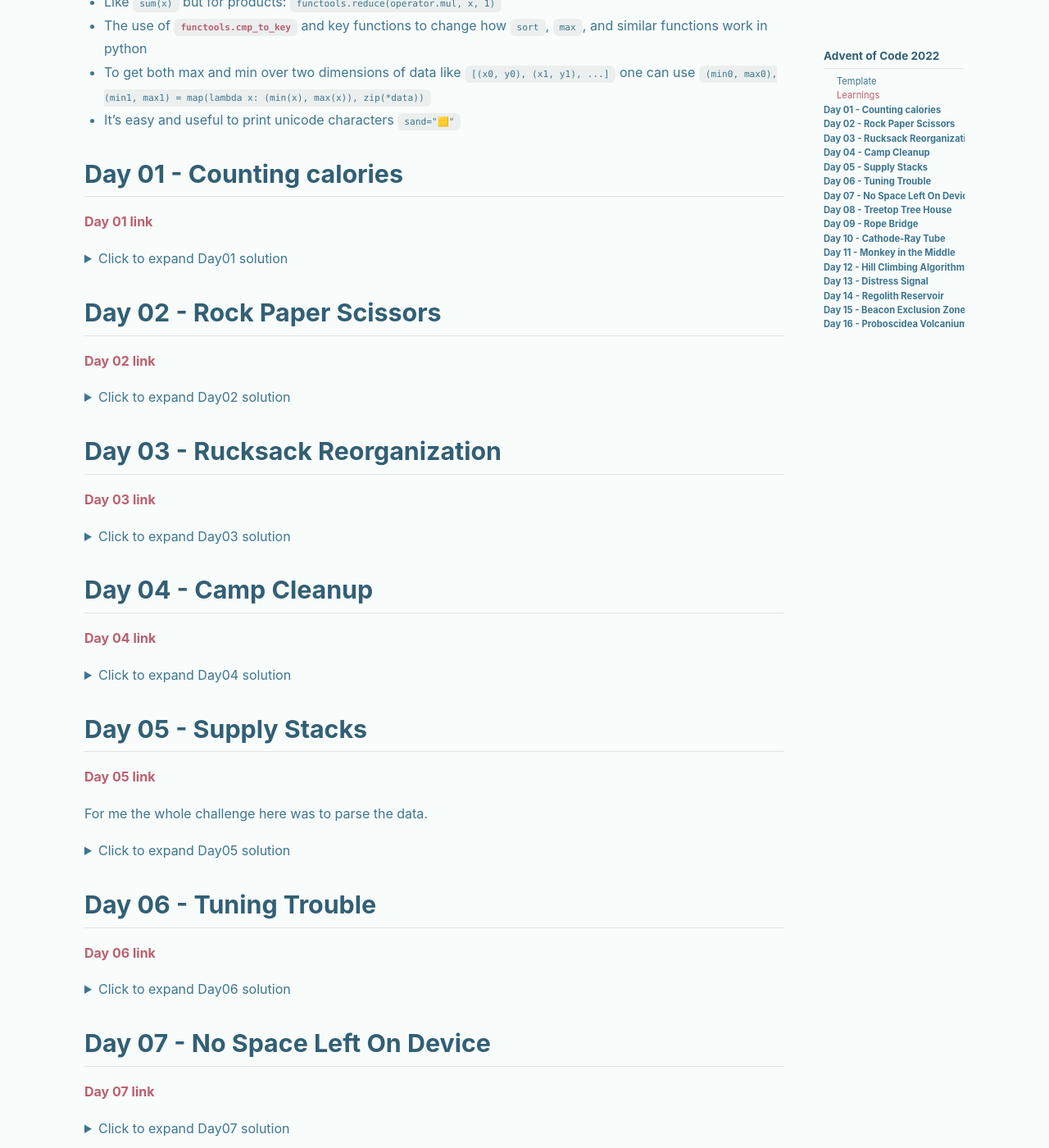
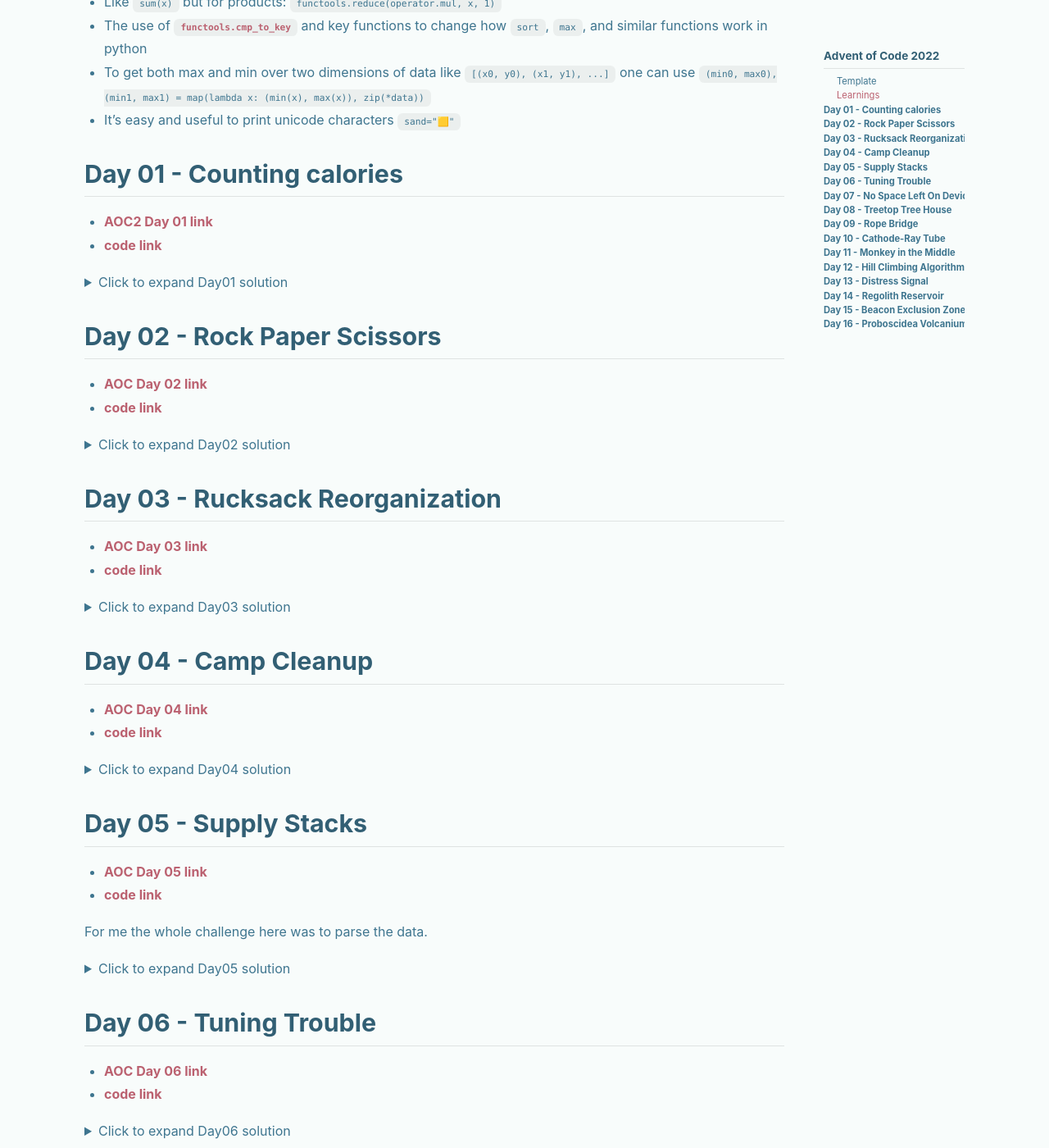
Before and after one commit to thomasburgess/thomasburgess.github.io, a Jekyll site: the page built from _posts/2022-12-01-aoc22.md, in a window 1280 px wide and 1400 px high, scrolled down 1499 px. Shown: the whole window at 82% size. Built offline with Jekyll 4.4.1, drawn with Linux system fonts in a browser that asks for light colours; nearby versions of some CDN libraries; comment, search, counter and statistics services are not loaded; some of the changed text lies outside the part shown.

Commit message:
aoc2022: fixed git links

````diff
--- a/_posts/2022-12-01-aoc22.md
+++ b/_posts/2022-12-01-aoc22.md
@@ -77,7 +77,8 @@ I learned a few useful things on these challenges so far:
 
 ## Day 01 - Counting calories
 
-[Day 01 link](https://adventofcode.com/2022/day/1)
+* [AOC2 Day 01 link](https://adventofcode.com/2022/day/1)
+* [code link](https://github.com/thomasburgess/advent2022/blob/main/day01.py)
 
 {% details Click to expand Day01 solution %}
 
@@ -139,7 +140,8 @@ sum(sorted(read_sums("day01_input.txt"))[-3:])
 
 ## Day 02 - Rock Paper Scissors
 
-[Day 02 link](https://adventofcode.com/2022/day/2)
+* [AOC Day 02 link](https://adventofcode.com/2022/day/2)
+* [code link](https://github.com/thomasburgess/advent2022/blob/main/day02.py)
 
 {% details Click to expand Day02 solution %}
 
@@ -206,7 +208,8 @@ def part2(strats: list[int]) -> int:
 
 ## Day 03 - Rucksack Reorganization
 
-[Day 03 link](https://adventofcode.com/2022/day/3)
+* [AOC Day 03 link](https://adventofcode.com/2022/day/3)
+* [code link](https://github.com/thomasburgess/advent2022/blob/main/day03.py)
 
 {% details Click to expand Day03 solution %}
 
@@ -275,7 +278,8 @@ def part2(sacks: list[list[int]]) -> int:
 
 ## Day 04 - Camp Cleanup
 
-[Day 04 link](https://adventofcode.com/2022/day/4)
+* [AOC Day 04 link](https://adventofcode.com/2022/day/4)
+* [code link](https://github.com/thomasburgess/advent2022/blob/main/day04.py)
 
 {% details Click to expand Day04 solution %}
 
@@ -339,7 +343,8 @@ def count_overlaps(pairs: list[list[int]]) -> int:
 
 ## Day 05 - Supply Stacks
 
-[Day 05 link](https://adventofcode.com/2022/day/5)
+* [AOC Day 05 link](https://adventofcode.com/2022/day/5)
+* [code link](https://github.com/thomasburgess/advent2022/blob/main/day05.py)
 
 For me the whole challenge here was to parse the data.
 
@@ -411,7 +416,8 @@ This is solved with the same `apply_moves` function with `reverse=False`.
 
 ## Day 06 - Tuning Trouble
 
-[Day 06 link](https://adventofcode.com/2022/day/6)
+* [AOC Day 06 link](https://adventofcode.com/2022/day/6)
+* [code link](https://github.com/thomasburgess/advent2022/blob/main/day06.py)
 
 {% details Click to expand Day06 solution %}
 
@@ -446,7 +452,8 @@ Plugging in `n=4` into this gives the correct solution for part 1, and part 2 li
 
 ## Day 07 - No Space Left On Device
 
-[Day 07 link](https://adventofcode.com/2022/day/7)
+* [AOC Day 07 link](https://adventofcode.com/2022/day/7)
+* [code link](https://github.com/thomasburgess/advent2022/blob/main/day07.py)
 
 {% details Click to expand Day07 solution %}
 
@@ -545,7 +552,8 @@ def part2(data: dict, total=70000000, req=30000000) -> int:
 
 ## Day 08 - Treetop Tree House
 
-[Day 08 link](https://adventofcode.com/2022/day/8)
+* [AOC Day 08 link](https://adventofcode.com/2022/day/8)
+* [code link](https://github.com/thomasburgess/advent2022/blob/main/day08.py)
 
 {% details Click to expand Day08 solution %}
 
@@ -650,7 +658,8 @@ def scenic(data: tuple[tuple[int]]) -> int:
 
 ## Day 09 - Rope Bridge
 
-[Day 09 link](https://adventofcode.com/2022/day/9)
+* [AOC Day 09 link](https://adventofcode.com/2022/day/9)
+* [code link](https://github.com/thomasburgess/advent2022/blob/main/day09.py)
 
 {% details Click to expand Day09 solution %}
 
@@ -759,7 +768,8 @@ The printer gives this expected output for the tail visits for the longer exampl
 
 ## Day 10 - Cathode-Ray Tube
 
-[Day 10 link](https://adventofcode.com/2022/day/10)
+* [AOC Day 10 link](https://adventofcode.com/2022/day/10)
+* [code link](https://github.com/thomasburgess/advent2022/blob/main/day10.py)
 
 {% details Click to expand Day10 solution %}
 
@@ -851,7 +861,8 @@ and for my input:
 
 ## Day 11 - Monkey in the Middle
 
-[Day 11 link](https://adventofcode.com/2022/day/11)
+* [AOC Day 11 link](https://adventofcode.com/2022/day/11)
+* [code link](https://github.com/thomasburgess/advent2022/blob/main/day11.py)
 
 {% details Click to expand Day11 solution %}
 
@@ -954,7 +965,8 @@ print("Part 2:", monkey_biz(monkeys))
 
 ## Day 12 - Hill Climbing Algorithm
 
-[Day 12 link](https://adventofcode.com/2022/day/12)
+* [AOC Day 12 link](https://adventofcode.com/2022/day/12)
+* [code link](https://github.com/thomasburgess/advent2022/blob/main/day12.py)
 
 This was easily my favourite entry so far!
 
@@ -1081,7 +1093,8 @@ This is what the solution looks like:
 
 ## Day 13 - Distress Signal
 
-[Day 13 link](https://adventofcode.com/2022/day/13)
+* [AOC Day 13 link](https://adventofcode.com/2022/day/13)
+* [code link](https://github.com/thomasburgess/advent2022/blob/main/day13.py)
 
 {% details Click to expand Day13 solution %}
 
@@ -1160,7 +1173,8 @@ Somehow my comparator only works in negative, but it does work :)
 
 ## Day 14 - Regolith Reservoir
 
-[Day 14 link](https://adventofcode.com/2022/day/14)
+* [AOC Day 14 link](https://adventofcode.com/2022/day/14)
+* [code link](https://github.com/thomasburgess/advent2022/blob/main/day14.py)
 
 {% details Click to expand Day14 solution %}
 
@@ -1296,7 +1310,8 @@ which gives this output for part 2 (using fancy box characters):
 
 ## Day 15 - Beacon Exclusion Zone
 
-[Day 15 link](https://adventofcode.com/2022/day/15)
+* [AOC Day 15 link](https://adventofcode.com/2022/day/15)
+* [code link](https://github.com/thomasburgess/advent2022/blob/main/day15.py)
 
 {% details Click to expand Day15 solution %}
 
@@ -1402,7 +1417,8 @@ I feel like I could have used an [Interval Tree](https://en.wikipedia.org/wiki/I
 
 ## Day 16 - Proboscidea Volcanium
 
-[Day 16 link](https://adventofcode.com/2022/day/16)
+* [AOC Day 16 link](https://adventofcode.com/2022/day/16)
+* [code link](https://github.com/thomasburgess/advent2022/blob/main/day16.py)
 
 I really struggled with part2 of this problem...
 
@@ -1504,7 +1520,6 @@ def search_elephant(valves: VALVES_T, start: str = "AA", steps: int = 26) -> int
     return max(frontier)[0]
 ```
 
-
 {% enddetails %}
 
 <!--
@@ -1514,7 +1529,8 @@ def search_elephant(valves: VALVES_T, start: str = "AA", steps: int = 26) -> int
 -->
 <!--
 
-[Day 17 link](https://adventofcode.com/2022/day/17)
+* [AOC Day 17 link](https://adventofcode.com/2022/day/17)
+* [code link](https://github.com/thomasburgess/advent2022/blob/main/day17.py)
 
 {% details Click to expand Day17 solution %}
 
@@ -1531,7 +1547,8 @@ def search_elephant(valves: VALVES_T, start: str = "AA", steps: int = 26) -> int
 **Not yet**
 -->
 <!--
-[Day 18 link](https://adventofcode.com/2022/day/18)
+* [AOC Day 18 link](https://adventofcode.com/2022/day/18)
+* [code link](https://github.com/thomasburgess/advent2022/blob/main/day18.py)
 
 {% details Click to expand Day18 solution %}
 
@@ -1548,7 +1565,8 @@ def search_elephant(valves: VALVES_T, start: str = "AA", steps: int = 26) -> int
 -->
 <!--
 
-[Day 19 link](https://adventofcode.com/2022/day/19)
+* [AOC Day 19 link](https://adventofcode.com/2022/day/19)
+* [code link](https://github.com/thomasburgess/advent2022/blob/main/day19.py)
 
 {% details Click to expand Day19 solution %}
 
@@ -1565,7 +1583,8 @@ def search_elephant(valves: VALVES_T, start: str = "AA", steps: int = 26) -> int
 **Not yet**
 -->
 <!--
-[Day 20 link](https://adventofcode.com/2022/day/20)
+* [AOC Day 20 link](https://adventofcode.com/2022/day/20)
+* [code link](https://github.com/thomasburgess/advent2022/blob/main/day20.py)
 
 {% details Click to expand Day20 solution %}
 
@@ -1583,7 +1602,8 @@ def search_elephant(valves: VALVES_T, start: str = "AA", steps: int = 26) -> int
 -->
 <!--
 
-[Day 21 link](https://adventofcode.com/2022/day/21)
+* [AOC Day 21 link](https://adventofcode.com/2022/day/21)
+* [code link](https://github.com/thomasburgess/advent2022/blob/main/day21.py)
 
 {% details Click to expand Day21 solution %}
 
@@ -1600,7 +1620,8 @@ def search_elephant(valves: VALVES_T, start: str = "AA", steps: int = 26) -> int
 **Not yet**
 -->
 <!--
-[Day 22 link](https://adventofcode.com/2022/day/22)
+* [AOC Day 22 link](https://adventofcode.com/2022/day/22)
+* [code link](https://github.com/thomasburgess/advent2022/blob/main/day22.py)
 
 {% details Click to expand Day22 solution %}
 
@@ -1618,7 +1639,8 @@ def search_elephant(valves: VALVES_T, start: str = "AA", steps: int = 26) -> int
 **Not yet**
 -->
 <!--
-[Day 23 link](https://adventofcode.com/2022/day/23)
+* [AOC Day 23 link](https://adventofcode.com/2022/day/23)
+* [code link](https://github.com/thomasburgess/advent2022/blob/main/day23.py)
 
 {% details Click to expand Day23 solution %}
 
@@ -1636,7 +1658,8 @@ def search_elephant(valves: VALVES_T, start: str = "AA", steps: int = 26) -> int
 -->
 <!--
 
-[Day 24 link](https://adventofcode.com/2022/day/24)
+* [AOC Day 24 link](https://adventofcode.com/2022/day/24)
+* [code link](https://github.com/thomasburgess/advent2022/blob/main/day24.py)
 
 {% details Click to expand Day24 solution %}
 
````
Also changed, not shown: other parts of _posts/2022-12-01-aoc22.md (+1 -1 lines).
